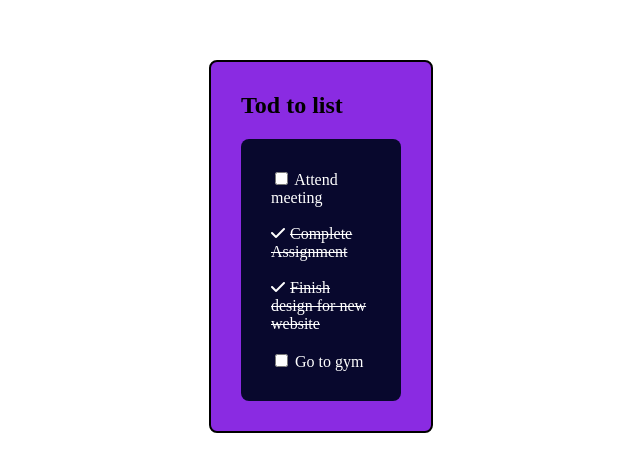
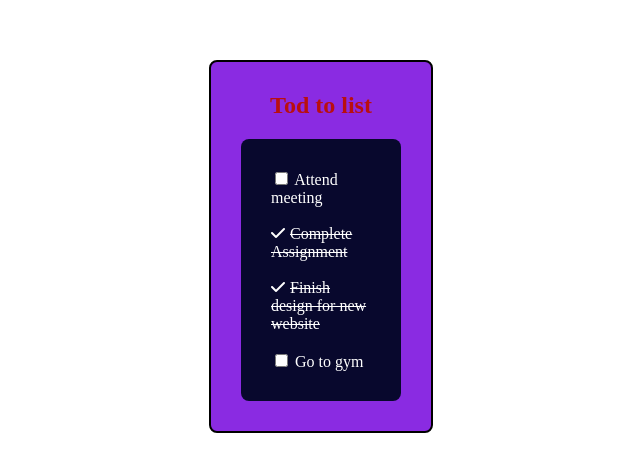
Before and after one commit to VishwanathanA/To-do-list, a plain HTML site: page index.html in a window 1280 px wide. Shown: the part 140-612 px from the top of the page, without its empty margins (319-959 px from the left). Drawn offline with Linux system fonts and the light colour scheme.

Commit message:
Update style.css

```diff
--- a/style.css
+++ b/style.css
@@ -5,6 +5,10 @@
     padding-bottom:30px;
     margin: 200px 520px;
     background-color: blueviolet;
+}
+h2{
+    color: rgb(185, 15, 15);
+    text-align: center;
 }
 .all .box{
     background-color: rgb(8, 8, 45);
```
